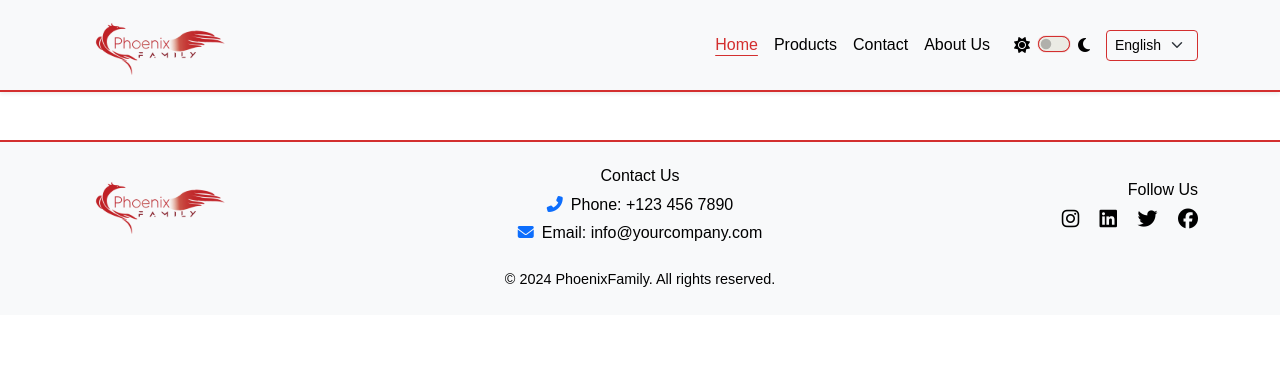
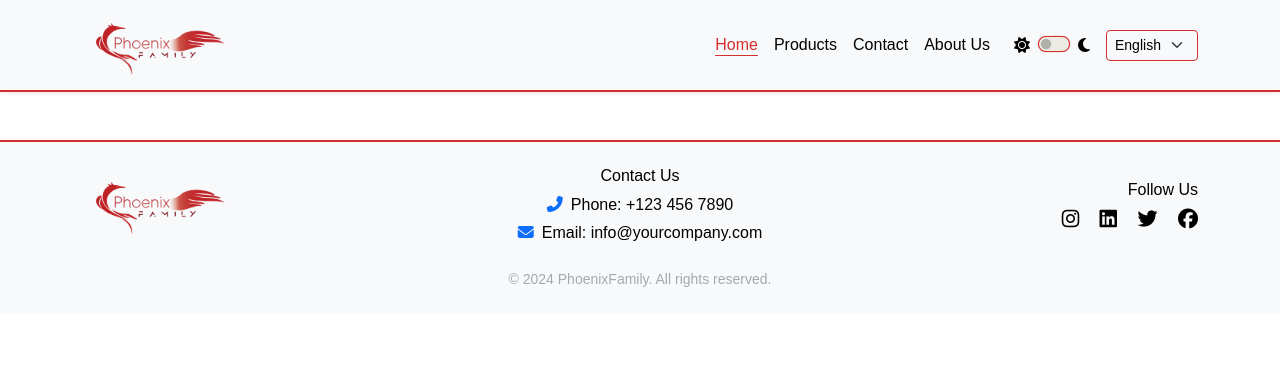
Before and after one commit to phoenixfamily-co/PhoenixFamily, a Django app: page /en/ in a window 1280 px wide. Shown: the top 392 px of the page. Run offline with Django 4.2, Linux system fonts and the light colour scheme; some libraries are stand-ins or nearby versions.

Commit message:
req added

```diff
--- a/templates/home.html
+++ b/templates/home.html
@@ -24,6 +24,7 @@
             --primary-dark: #333;
             --toggle-bg-light: var(--primary-light);
             --toggle-bg-dark: #444;
+            --text-color-muted: #6c757d; /* رنگ خاکستری مشابه text-muted */
         }
 
         body.dark-mode {
@@ -36,6 +37,7 @@
             --btn-bg: #d32f2f;
             --btn-hover: #ff6659;
             --btn-text: #ffffff;
+            --text-color-muted: #adb5bd; /* رنگ خاکستری روشن‌تر برای حالت دارک */
         }
 
         body {
@@ -160,13 +162,13 @@
         color: var(--text-color);
     }
 
-    footer .copyright {
-        color: var(--text-color);!important; /* رنگ متن بر اساس تم */
-        font-size: 0.9rem; /* اندازه متن */
-        margin: 0; /* حاشیه‌ی متن */
-        transition: color 0.3s ease; /* تغییر روان */
-    }
-
+footer .copyright {
+    color: var(--text-color-muted); /* رنگ متن مشابه text-muted */
+    font-size: 0.875rem; /* اندازه متن شبیه text-muted */
+    margin: 0; /* حذف حاشیه */
+    transition: color 0.3s ease; /* تغییر روان رنگ */
+    opacity: 0.6; /* شفافیت متن مشابه text-muted */
+}
     </style>
 </head>
 <body>
```
